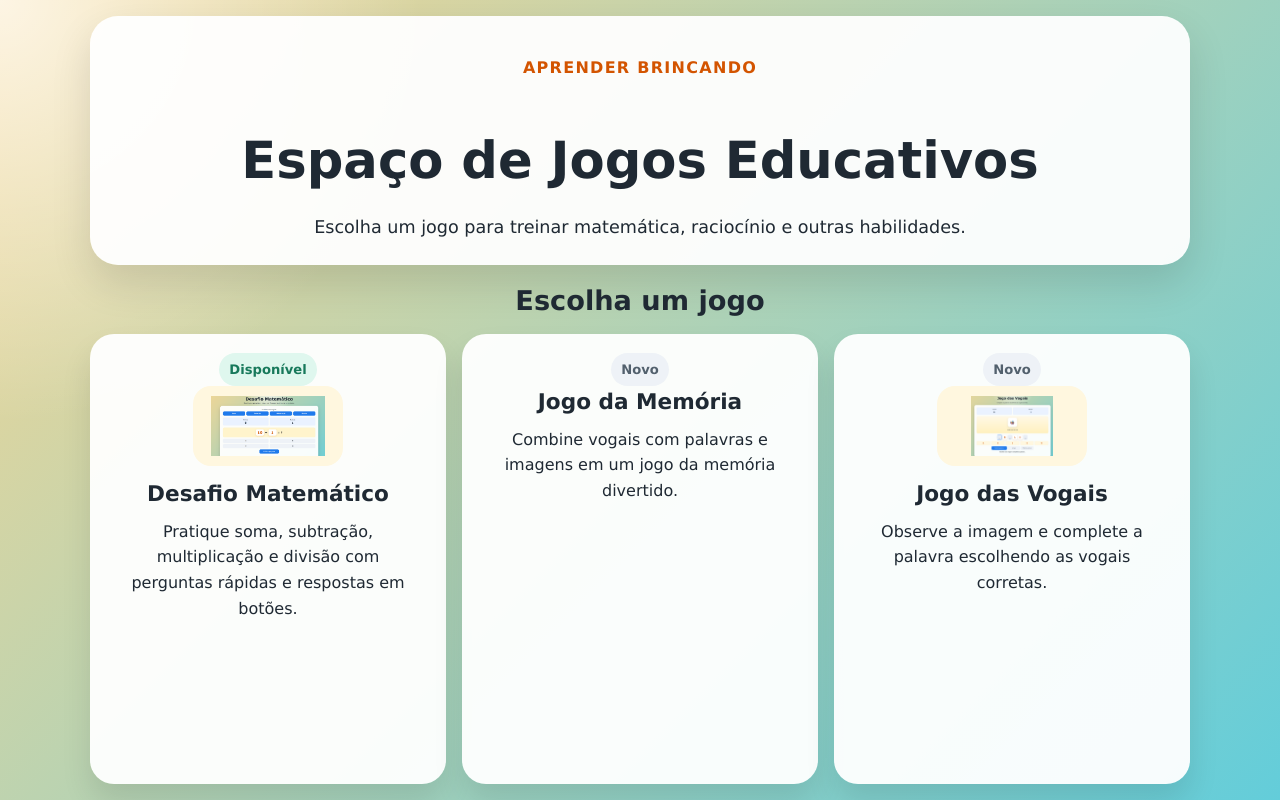
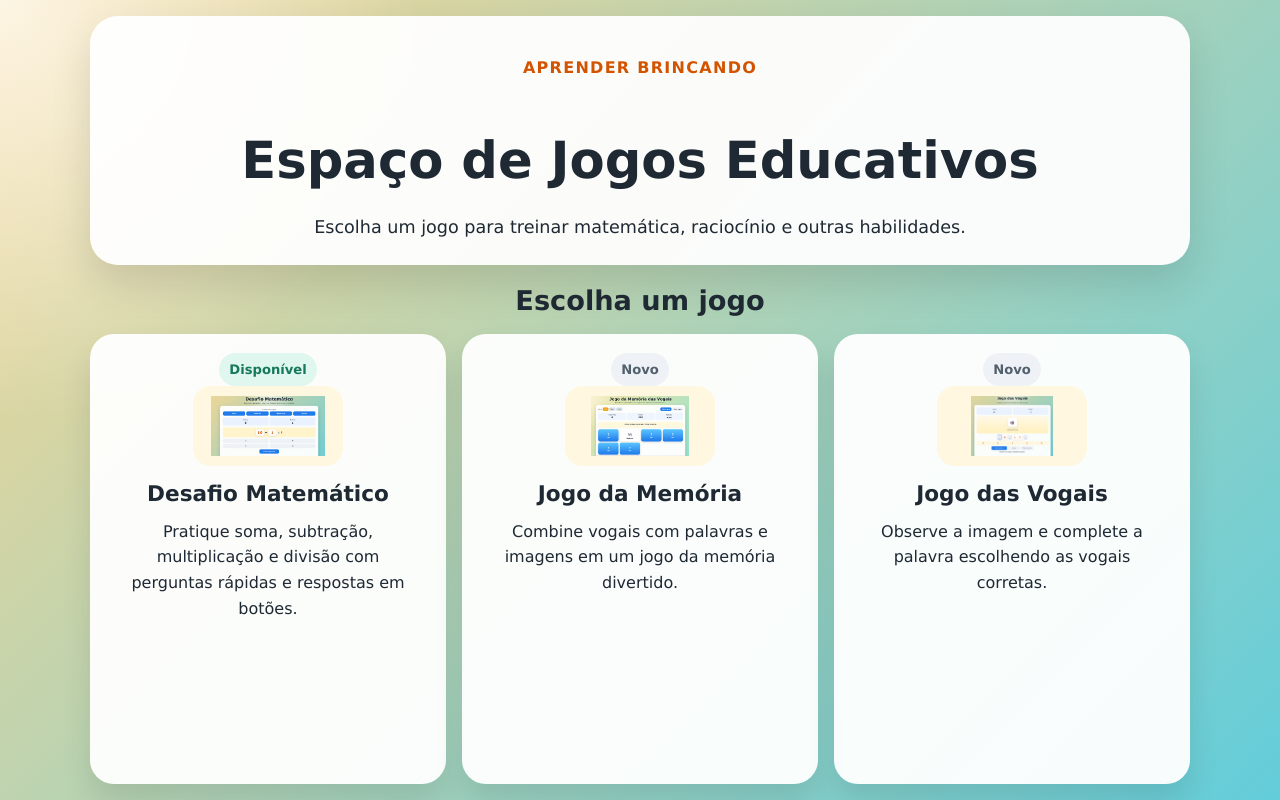
Before and after one commit to sharlaynejardini/projeto-jogos, a React (Vite) app: page / in a window 1280 px wide. Built offline with nearby package versions, Linux system fonts and the light colour scheme.

Commit message:
atualização vogais

```diff
--- a/src/pages/HomePage.jsx
+++ b/src/pages/HomePage.jsx
@@ -15,6 +15,7 @@ const games = [
     description: 'Combine vogais com palavras e imagens em um jogo da memória divertido.',
     href: '/jogos/memoria-vogais/index.html',
     status: 'Novo',
+    image: '/images/jogoMemoria.png',
     external: true,
   },
   {
```
